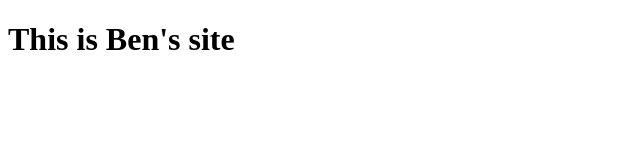
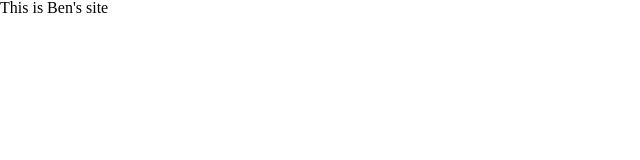
Before and after one commit to PicklesForEyes/PicklesForEyes.github.io, a plain HTML site: page index.html in a window 1280 px wide. Shown: the whole page, without its empty margins (0-640 px from the left). Drawn offline with Linux system fonts and the light colour scheme.

Commit message:
fixed link to reset.css

```diff
--- a/index.html
+++ b/index.html
@@ -2,7 +2,7 @@
 <html lang="en-us">
 <head>
 
-	<link rel="stylesheet" type="text/css" href="assets/resets.css">
+	<link rel="stylesheet" type="text/css" href="assets/reset.css">
 	<link rel="stylesheet" type="text/css" href="assets/style.css">
 
 	<title>Ben's Page</title>
```
